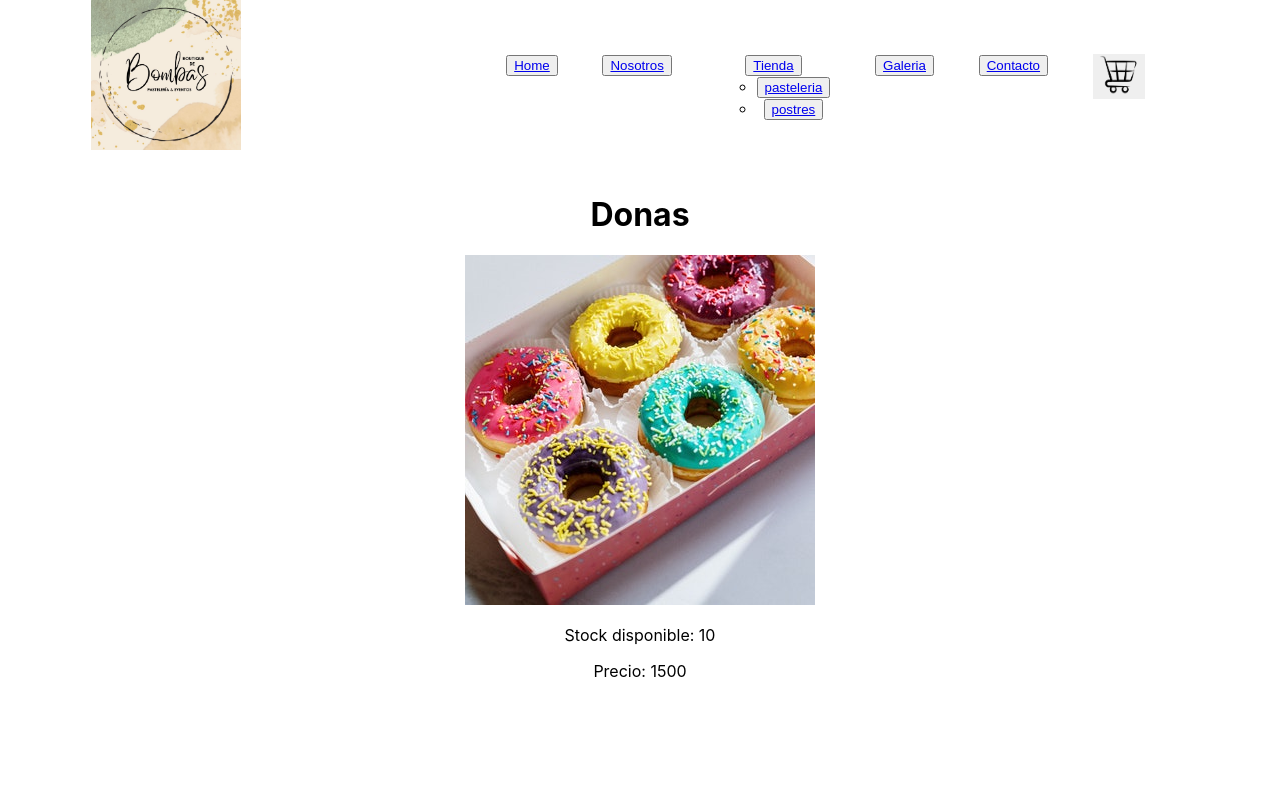
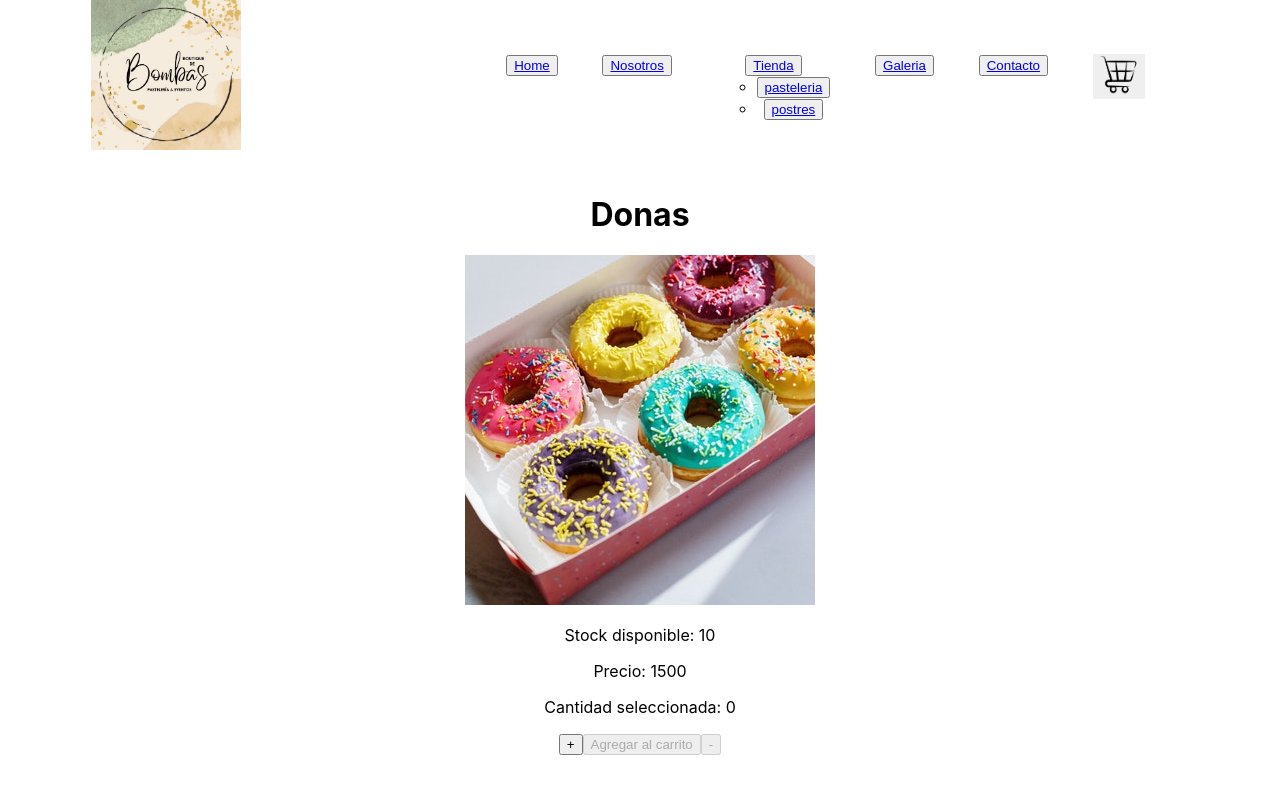
Before and after one commit to marcos-v95/BoutiqueDeBombas, a React (Create React App) app: page /tienda/1/1 in a window 1280 px wide. Shown: the top 794 px of the page. Built offline with nearby package versions, Linux system fonts and the light colour scheme.

Commit message:
Add synchronized counter and checkout button || Agrego contador sincronizado y boton de finalizar compra

```diff
--- a/src/components/itemCount/ItemCount.js
+++ b/src/components/itemCount/ItemCount.js
@@ -1,30 +1,12 @@
-import React,{useState} from 'react';
+import React from 'react';
 
-
-
-export default function ItemCount({stock,onAdd}){
-  // numero inicial del contador
-  let initial=0;
-  // estado del contador
-  const [count,setCount]= useState(initial);
-
-  const addStock= ()=>{
-    if(count<stock){
-      setCount(count+1)
-    }
-  }
-  const removeStock= ()=>{
-    if(count>initial)
-    setCount(count-1)
-  }
-
+function ItemCount({stock,onAdd,addStock,removeStock,count}){
   return(
     <>
-      <p>Stock disponible: {stock-count}</p>
-      <p>Cantidad seleccionada: {count}</p>
       <button onClick={addStock} disabled={count === stock ? true : null}>+</button>
-      <button onClick={()=>(onAdd(count))} disabled={count===0}>Agregar al carrito</button>
-      <button onClick={removeStock} disabled={count === initial ? true : null}>-</button>
+      <button onClick={onAdd} disabled={count===0}>Agregar al carrito</button>
+      <button onClick={removeStock} disabled={count === 0 ? true : null}>-</button>
     </>
   )
 }
+export default ItemCount;
--- a/src/components/itemDetail/itemDetail.js
+++ b/src/components/itemDetail/itemDetail.js
@@ -1,14 +1,41 @@
 // React
-import React from "react";
+import React, { useState } from "react";
+import { Link } from "react-router-dom";
+// Counter
+import ItemCount from "../itemCount/ItemCount";
 
-export default function ItemDetail ({product}){
-  const {title,image,price,stock}=product
+
+export default function ItemDetail ({productDetail}){
+  const {title,image,price,stock}=productDetail
+
+  const [count,setCount]= useState(0); //estado del contador
+  const [readyToAdd, setReadyToAdd]=useState(false) //estado booleano
+
+  // funciones del contador
+  const addStock= ()=>{ if(count<stock) setCount(count+1) }
+  const removeStock= ()=>{ if(count>0) setCount(count-1) }
+  const onAdd=()=>{
+    setReadyToAdd(!readyToAdd)
+  };
+
   return(
     <div>
       <h1>{title}</h1>
       <img src={image} alt="prod"></img>
-      <p>Stock disponible: {stock}</p>
-      <p>Precio: {price}</p>
+      {/* condicion de renderizado */}
+      {readyToAdd ? (
+        <div>
+          <p>Agregaste: {count} productos al carrito</p>
+          <button> <Link to={'/cart'}>Terminar compra</Link></button>
+        </div>
+      ):(
+        <>
+          <p>Stock disponible: {stock-count}</p>
+          <p>Precio: {price}</p>
+          <p>Cantidad seleccionada: {count}</p>
+          <ItemCount onAdd={onAdd} addStock={addStock} removeStock={removeStock} count={count}stock={stock}/>
+        </>
+      )}
     </div>
   )
 }
--- a/src/components/itemDetailContainer/ItemDetailContainer.js
+++ b/src/components/itemDetailContainer/ItemDetailContainer.js
@@ -16,7 +16,7 @@ function ItemDetailContainer (){
     return(
       array.map((product)=>{
         if(product.id==id){
-          return(setProduct(product),console.log(product))
+          return(setProduct(product))
         }
       })
     )
@@ -27,7 +27,7 @@ function ItemDetailContainer (){
   )
 
   return(
-    <ItemDetail product={product}/>
+    <ItemDetail productDetail={product}/>
   )
 }
 export default ItemDetailContainer;
--- a/src/components/items/Items.js
+++ b/src/components/items/Items.js
@@ -17,7 +17,7 @@ export default function Items({products}) {
             <h1><Link to={`/tienda/${category}/${id}`}>{title}</Link></h1>
             <img src={image} alt="prod"></img>
             <p>Precio: {price}</p>
-            <ItemCount stock={stock} onAdd={onAdd} />
+            {/* <ItemCount stock={stock} onAdd={onAdd} /> */}
           </div>)
       })}
     </div>
--- a/src/components/navBar/NavBar.js
+++ b/src/components/navBar/NavBar.js
@@ -1,9 +1,10 @@
 // React
+import React from 'react';
 import {Link} from 'react-router-dom';
 // logo
 import logoBoutique from '../../assets/images/logoBoutique.jpeg';
 // Cart widget
-import CartWidget from '../cart/CartWidget';
+import CartWidget from '../cart/cartWidget';
 
 function NavBar(){
   return (
```
